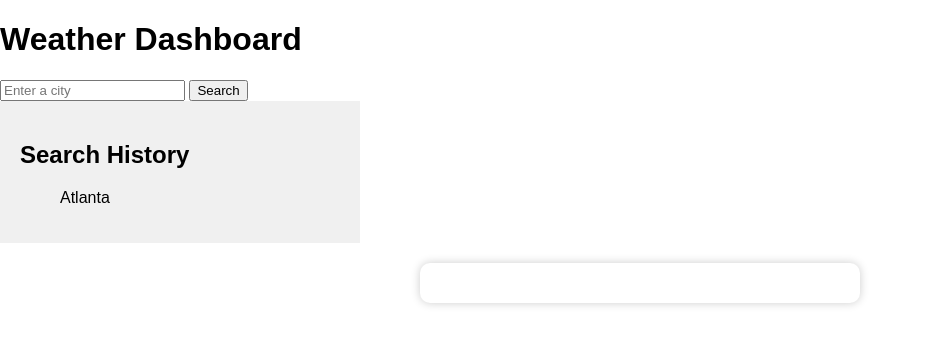
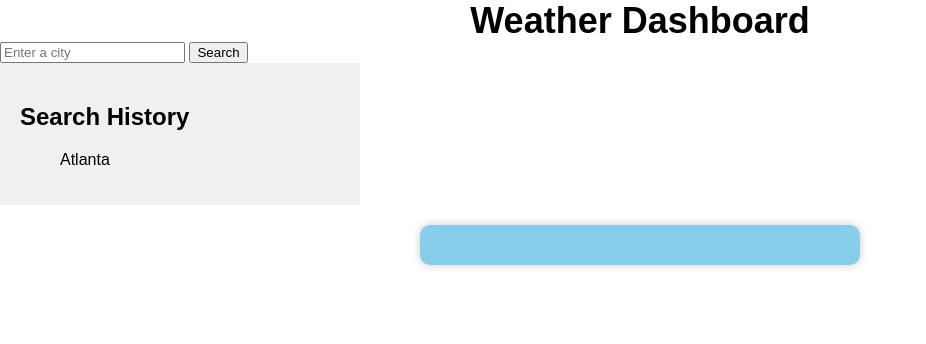
Before and after one commit to Guadeloupe33/homework.6, a plain HTML site: page index.html in a window 1280 px wide. Shown: the whole page, without its empty margins (0-926 px from the left). Drawn offline with Linux system fonts and the light colour scheme; no server answers.

Commit message:
added some syling to the homework

```diff
--- a/style.css
+++ b/style.css
@@ -16,7 +16,7 @@ main {
 #current-weather {
     width: 100%;
     max-width: 400px;
-    background-color: #ffffff;
+    background-color: skyblue;
     border-radius: 10px;
     padding: 20px;
     box-shadow: 0px 0px 10px rgba(0, 0, 0, 0.2);
@@ -36,7 +36,7 @@ main {
 
 .forecast-card {
     flex-basis: calc(20% - 10px);
-    background-color: #ffffff;
+    background-color:burlywood;
     border-radius: 10px;
     padding: 10px;
     margin-bottom: 20px;
@@ -58,3 +58,11 @@ aside {
     margin: 5px 0;
     cursor: pointer;
 }
+
+
+
+header h1 {
+    text-align: center;
+    font-size: 36px;
+    margin: 0 auto;
+}
```
